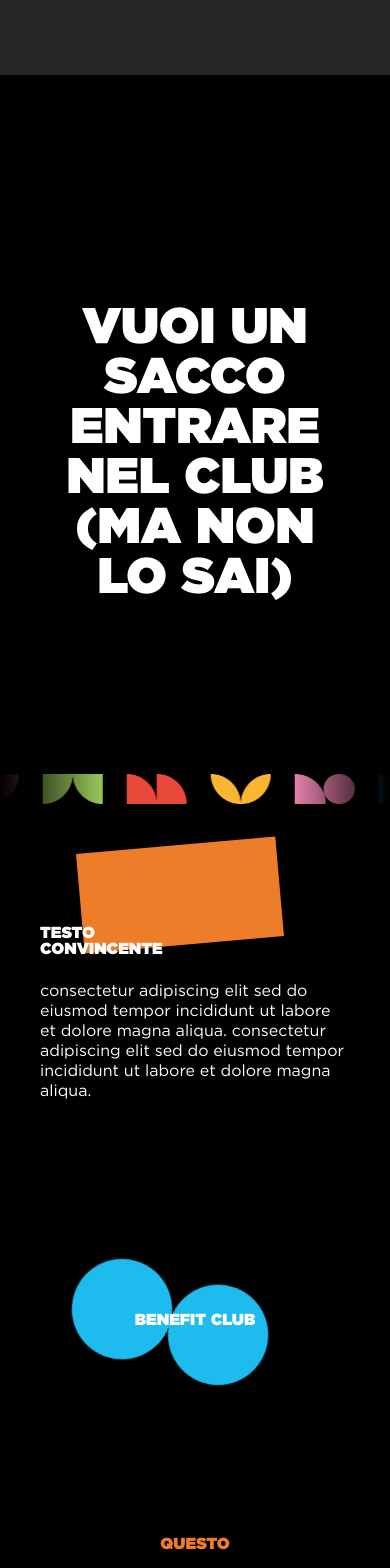
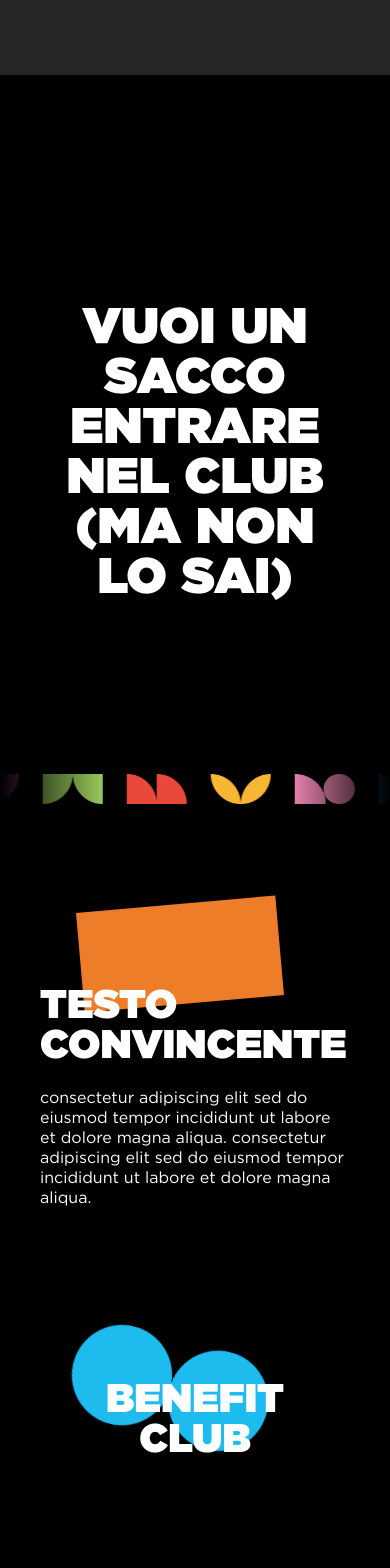
Before and after one commit to simoneteglia/sapienzau, a React (Vite) app: page /club in a window 390 px wide. Shown: the top 1568 px of the page. Built offline with nearby package versions, Linux system fonts and the light colour scheme.

Commit message:
club responsive smartphone

```diff
--- a/src/modules/pages/Club.jsx
+++ b/src/modules/pages/Club.jsx
@@ -81,7 +81,7 @@ export default function Club() {
       </section>
 
       {/*TESTO CONVINCENTE*/}
-      <section className="flex flex-col lg:flex-row w-full lg:min-h-[70vh] min-h-[40vh] mb-[50px]">
+      <section className="flex flex-col lg:flex-row w-full md:min-h-[70vh] md:mt-0 mt-[100px] mb-[50px]">
         {/* LATO SX */}
         <div className="flex-1 relative flex flex-col justify-center p-[40px]">
           <div className="relative mb-6">
@@ -89,7 +89,7 @@ export default function Club() {
               src={team_it}
               className="absolute -top-20 left-10 w-[200px] md:w-[300px] h-auto -rotate-5 shadow-2xl z-1"
             />
-            <h1 className="relative z-10 xl:text-[80px] lg:text-[65px] md:text-[55px] leading-none font-gotham-ultra uppercase text-white">
+            <h1 className="relative z-10 xl:text-[80px] lg:text-[65px] md:text-[55px] text-[40px] leading-none font-gotham-ultra uppercase text-white">
               testo <br /> convincente
             </h1>
           </div>
@@ -115,7 +115,7 @@ export default function Club() {
               src={team_la}
               className="absolute -top-10 right-10 w-[200px] md:w-[300px] h-auto rotate-15 shadow-2xl z-0"
             />
-            <h1 className="relative z-10 xl:text-[120px] lg:text-[100px] md:text-[70px] pb-5 leading-none font-gotham-ultra uppercase text-white">
+            <h1 className="relative z-10 xl:text-[120px] lg:text-[100px] md:text-[70px] text-[40px] md:pb-5 leading-none font-gotham-ultra uppercase text-white">
               benefit club
             </h1>
           </div>
@@ -123,7 +123,7 @@ export default function Club() {
       </section>
 
       {/*GRID BENEFIT*/}
-      <section className="w-full px-[40px] py-[80px] bg-black">
+      <section className="w-full px-[40px] md:py-[80px] bg-black">
         <div className="max-w-7xl mx-auto grid grid-cols-1 md:grid-cols-2 lg:grid-cols-3 gap-12">
           {benefits.map((item, index) => (
             <div
@@ -131,7 +131,7 @@ export default function Club() {
               className="flex flex-col items-center text-center space-y-4"
             >
               <h3
-                className={`xl:text-[60px] lg:text-[50px] md:text-[40px] font-gotham-ultra uppercase`}
+                className={`xl:text-[60px] lg:text-[50px] md:text-[40px] text-[30px] font-gotham-ultra uppercase`}
                 style={{ color: global.COLORS_TEAM[item.color] }}
               >
                 {item.title}
@@ -152,7 +152,7 @@ export default function Club() {
               src={team_pem}
               className="absolute -top-10 left-10 w-[200px] md:w-[300px] h-auto shadow-2xl z-0"
             />
-            <h1 className="relative z-10 xl:text-[80px] lg:text-[60px] md:text-[40px] pb-5 leading-none font-gotham-ultra text-white overflow-hidden">
+            <h1 className="relative z-10 xl:text-[80px] lg:text-[60px] md:text-[40px] text-[40px] pb-5 leading-none font-gotham-ultra text-white overflow-hidden">
               Frase che fa gasare che anticipa il counter di membri..
             </h1>
           </div>
@@ -171,7 +171,7 @@ export default function Club() {
             </h3>
           </div>
         </div>
-        <h1 className="relative z-10 xl:text-[80px] lg:text-[60px] md:text-[40px] pb-5 leading-none font-gotham-ultra text-white overflow-hidden">
+        <h1 className="relative z-10 xl:text-[80px] lg:text-[60px] md:text-[40px] text-[30px] pb-5 leading-none font-gotham-ultra text-white overflow-hidden">
           joined the club :o
         </h1>
       </section>
@@ -184,10 +184,10 @@ export default function Club() {
               src={team_hra}
               className="absolute left-10 w-[200px] md:w-[300px] h-auto -rotate-15 shadow-2xl z-0"
             />
-            <h1 className="relative z-10 xl:text-[60px] lg:text-[50px] md:text-[35px] pb-5 leading-none font-gotham-ultra overflow-hidden  text-white overflow-hidden">
+            <h1 className="relative z-10 xl:text-[60px] lg:text-[50px] md:text-[35px] text-[40px] pb-5 leading-none font-gotham-ultra overflow-hidden  text-white overflow-hidden">
               are you ready?
             </h1>
-            <h1 className="relative z-10 xl:text-[120px] lg:text-[100px] md:text-[70px] pb-5 leading-none font-gotham-ultra overflow-hidden  text-white overflow-hidden">
+            <h1 className="relative z-10 xl:text-[120px] lg:text-[100px] md:text-[70px] text-[40px] md:pb-5 leading-none font-gotham-ultra overflow-hidden  text-white overflow-hidden">
               become a member
             </h1>
           </div>
@@ -200,12 +200,12 @@ export default function Club() {
         <div className="flex-1 flex flex-col items-center justify-between p-12 border-r border-zinc-800">
           <div className="text-center mb-8">
             <h2
-              className="xl:text-[50px] lg:text-[40px] md:text-[45px] pb-5 leading-none font-gotham-ultra overflow-hidden"
+              className="xl:text-[50px] lg:text-[40px] md:text-[45px] text-[40px] pb-5 leading-none font-gotham-ultra overflow-hidden"
               style={{ color: global.COLORS.BRONZO }}
             >
               BRONZE
             </h2>
-            <h2 className="xl:text-[45px] lg:text-[35px] md:text-[35px] pb-5 leading-none font-gotham-ultra overflow-hidden">
+            <h2 className="xl:text-[45px] lg:text-[35px] md:text-[35px] text-[35px] pb-5 leading-none font-gotham-ultra overflow-hidden">
               MEMBER
             </h2>
           </div>
@@ -231,12 +231,12 @@ export default function Club() {
         <div className="flex-1 flex flex-col items-center justify-between p-12 bg-zinc-950">
           <div className="text-center mb-8">
             <h2
-              className="xl:text-[50px] lg:text-[40px] md:text-[45px] pb-5 leading-none font-gotham-ultra overflow-hidden"
+              className="xl:text-[50px] lg:text-[40px] md:text-[45px] text-[40px] pb-5 leading-none font-gotham-ultra overflow-hidden"
               style={{ color: global.COLORS.ORO }}
             >
               GOLD
             </h2>
-            <h2 className="xl:text-[45px] lg:text-[35px] md:text-[35px] pb-5 leading-none font-gotham-ultra overflow-hidden">
+            <h2 className="xl:text-[45px] lg:text-[35px] md:text-[35px] text-[35px] pb-5 leading-none font-gotham-ultra overflow-hidden">
               MEMBER
             </h2>
           </div>
```
